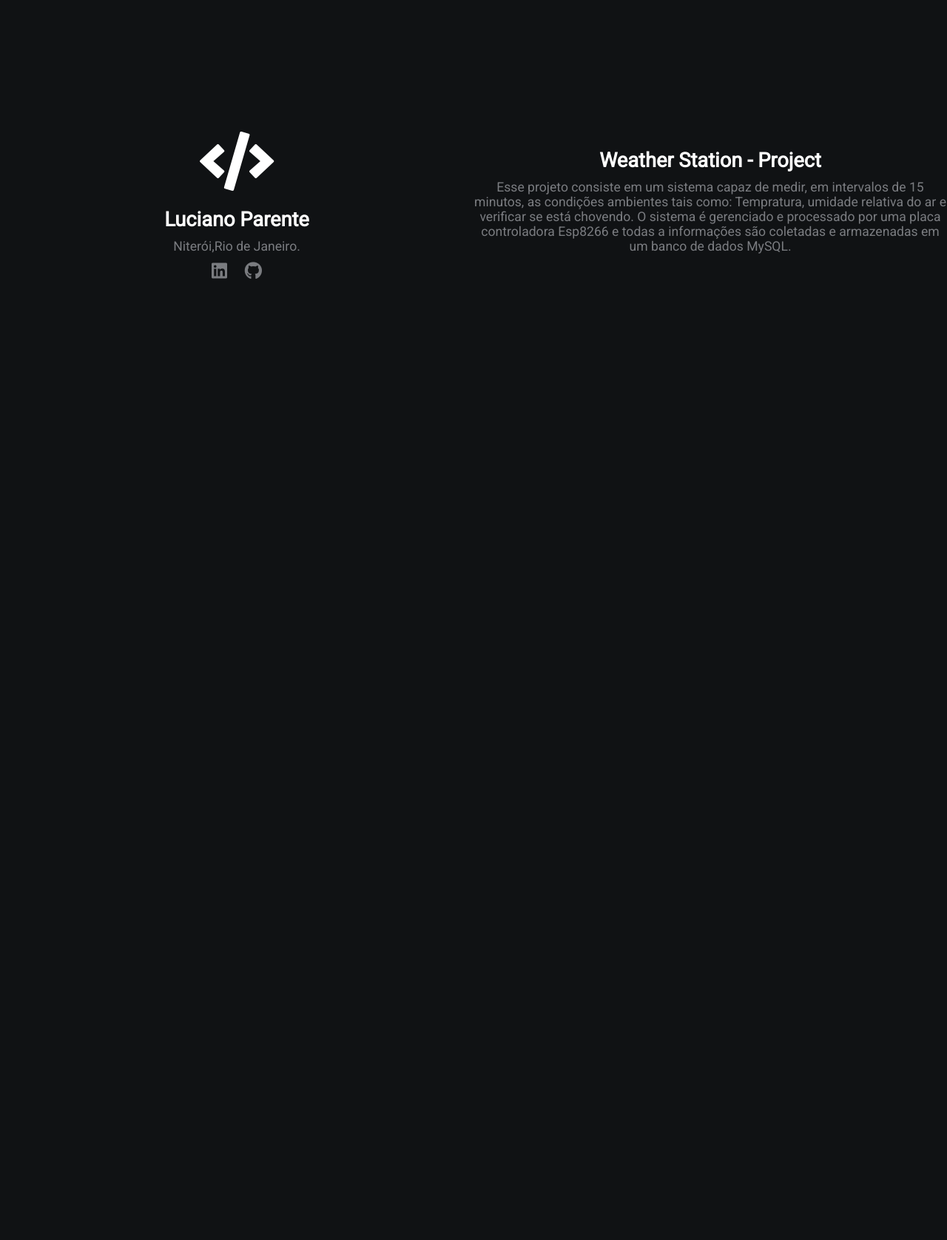
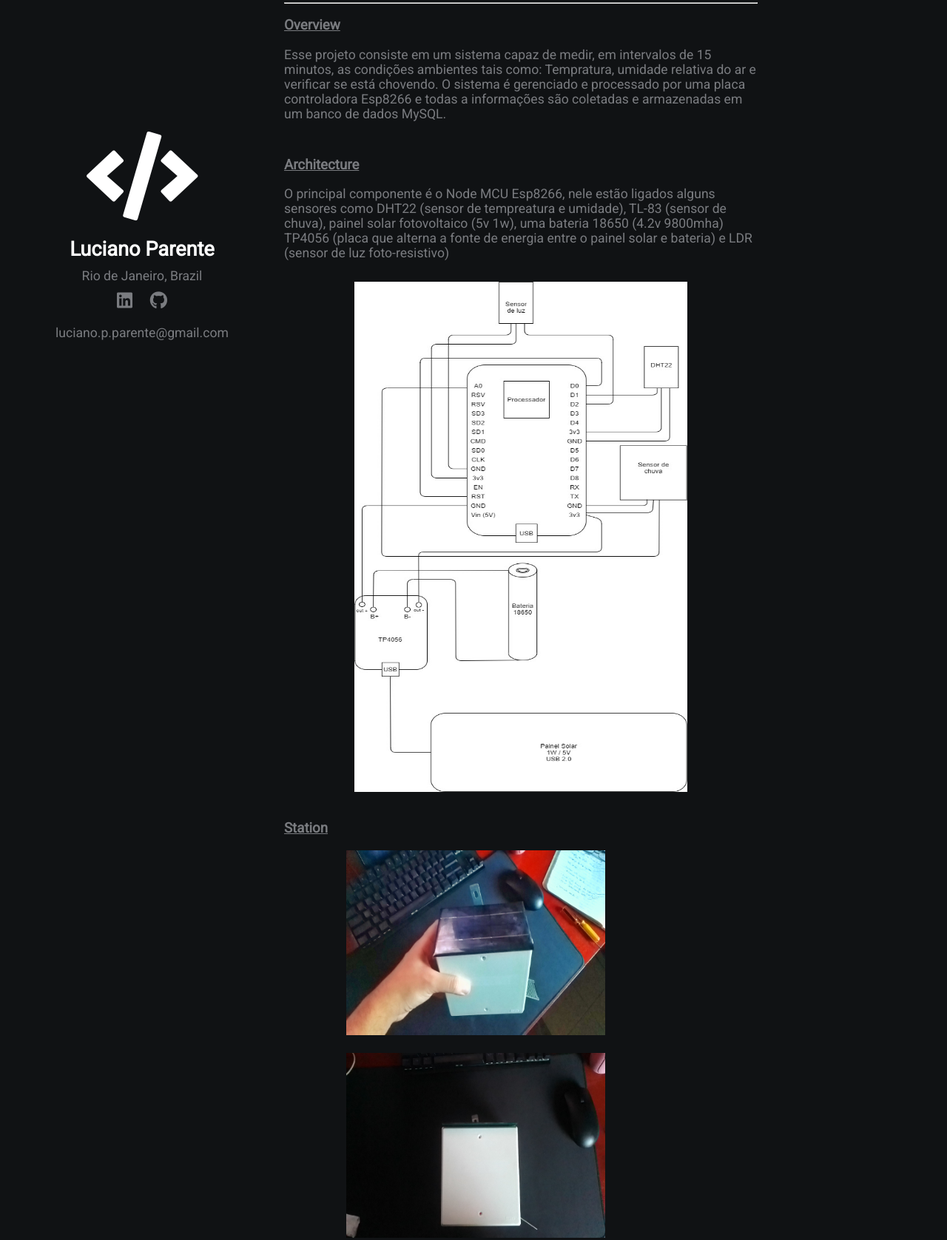
Before and after one commit to LucianoParente/lucianoparente.github.io, a plain HTML site: page weather_station.html in a window 1280 px wide. Shown: the part 142-1819 px from the top of the page at 74% size. Before the commit the page ends 800 px from the top, so only its background shows below. Drawn offline with Linux system fonts and the light colour scheme.

Commit message:
new updates

```diff
--- a/style.css
+++ b/style.css
@@ -27,6 +27,7 @@ a{
 .section-1{
     padding-top: 40vh;
     text-align: center;
+    width: 60%;
 }
 
 .section-1 p{
@@ -47,7 +48,8 @@ a{
 /* section 2 */
 .section-2{
     padding-top: 10vh;
-    width: 70%;
+    width: 100%;
+    margin-left: -40%;
 }
 
 .section-2 h2{
@@ -87,6 +89,23 @@ a{
     padding-left: 10px;
 }
 
+/* Images */
+.images-projetcs{
+	display: block;
+	margin-left: auto;
+	margin-right: auto;
+	width: 450px;
+	height: 690px;
+}
+
+.images-projetcs-mini{
+	margin-left: 20px;
+	margin-bottom: 20px;
+	margin-right: auto;
+	width: 350px;
+	height: 250px;
+}
+
 /* media queres */
 @media(max-width:780px){
     .grid-2{
--- a/weather_station.html
+++ b/weather_station.html
@@ -14,20 +14,45 @@
 <body>
 	<div class="grid-2">
 		<div class="section-1">
-            <i class="fas fa-code fa-5x white"></i>
+            <a href="https://lucianoparente.github.io" target="_blank"><i class="fas fa-code fa-5x white"></i></a>
             <h2>Luciano Parente</h2>
-            <p>Niterói,Rio de Janeiro.</p>
+            <p>Rio de Janeiro, Brazil</p>
             <a href="https://www.linkedin.com/in/luciano-parente-74158955/" target="_blank"><i class="fab fa-linkedin"></i></a>
             <a href="https://github.com/LucianoParente" target="_blank"><i class="fab fa-github"></i></a>
+            <br><br>
+            <p>luciano.p.parente@gmail.com</p>
         </div>
-        <div  class="section-1">
+        <div  class="section-2">
 			<h2>Weather Station - Project</h2>
-			<p>Esse projeto consiste em um sistema capaz de medir, em intervalos de 15 minutos,
-			as condições ambientes tais como: Tempratura, umidade relativa do ar e verificar se está chovendo.
-			 O sistema é gerenciado e processado por uma placa controladora Esp8266
-			 e todas a informações são coletadas e armazenadas em um banco de dados MySQL.</p>
-			 <br><br>
+			<hr>
+			<h3><u>Overview</u></h3>
+			<p>
+				Esse projeto consiste em um sistema capaz de medir, em intervalos de 15 minutos,
+				as condições ambientes tais como: Tempratura, umidade relativa do ar e verificar se está chovendo.
+				O sistema é gerenciado e processado por uma placa controladora Esp8266
+				e todas a informações são coletadas e armazenadas em um banco de dados MySQL.
+			</p>
+			<br>
 
+			<h3><u>Architecture</u></h3>
+			<p>
+				O principal componente é o Node MCU Esp8266, nele estão ligados alguns sensores como DHT22
+				(sensor de tempreatura e umidade), TL-83 (sensor de chuva), painel solar fotovoltaico (5v 1w),
+				uma bateria 18650 (4.2v 9800mha) TP4056 (placa que alterna a fonte de energia entre o painel solar e bateria)
+				e LDR (sensor de luz foto-resistivo)
+			</p>
+			<br>
+			<img src="imagens/Weather_Station/Esquema_NodeMCU.jpg" alt="Weather Station scheme" class="images-projetcs">
+			<br>
+
+			<h3><u>Station</u></h3>
+			<div style="margin:0 auto;width:80%;">
+				<img src="imagens/Weather_Station/Estação-img3.jpeg" alt="Real Image from Station" class="images-projetcs-mini">
+				<img src="imagens/Weather_Station/Estação-front.jpg" alt="Real Image from Station with description" class="images-projetcs-mini">
+				<img src="imagens/Weather_Station/Estação-img1.png" alt="Real Image from Station with description" class="images-projetcs-mini">
+				<img src="imagens/Weather_Station/Estação-img2.png" alt="Real Image from Station with description 2" class="images-projetcs-mini">
+			</div>
+			<br><br>
         </div>
 	</div>
 </body>
```
Also changed, not shown: index.html (+19 -8 lines), imagens/Weather_Station/Esquema_NodeMCU.jpg (added), imagens/Weather_Station/Estação-front.jpg (added), imagens/Weather_Station/Estação-img1.png (added), imagens/Weather_Station/Estação-img2.png (added), imagens/Weather_Station/Estação-img3.jpeg (added), imagens/Weather_Station/IMG_20210618_143452-01.jpeg (added), imagens/Weather_Station/IMG_20210618_143452.jpg (added), imagens/Weather_Station/IMG_20210618_143528.jpg (added), imagens/Weather_Station/IMG_20210618_143611.jpg (added), imagens/Weather_Station/IMG_20210618_143707.jpg (added), imagens/Weather_Station/IMG_20210618_144702.jpg (added), 1 other file.
